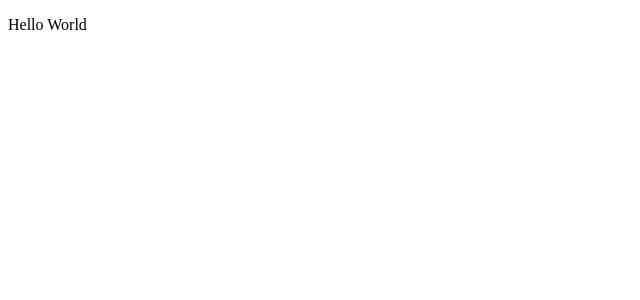
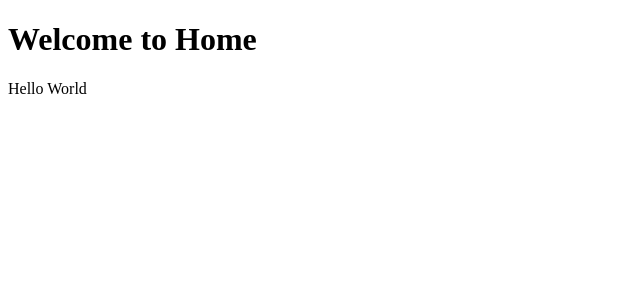
Before and after one commit to Sajita-97/unit-testing, an Angular app: page / in a window 1280 px wide. Shown: the top 300 px of the page, without its empty margins (0-640 px from the left). Built offline with nearby package versions, Linux system fonts and the light colour scheme.

Commit message:
app.component.html file changes

```diff
--- a/src/app/app.component.html
+++ b/src/app/app.component.html
@@ -1 +1,2 @@
+<h1>Welcome to Home</h1>
 <p>Hello World</p>
```
